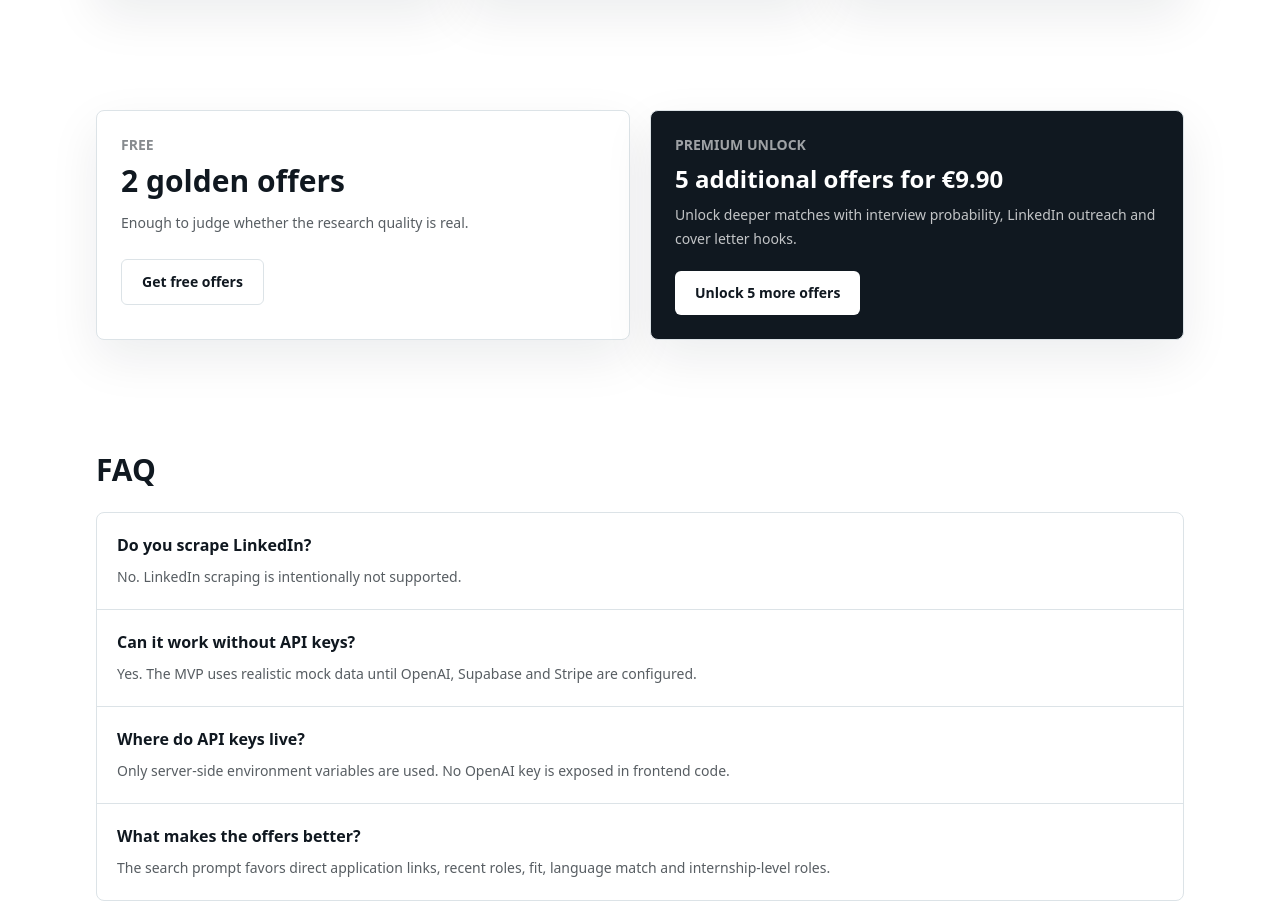
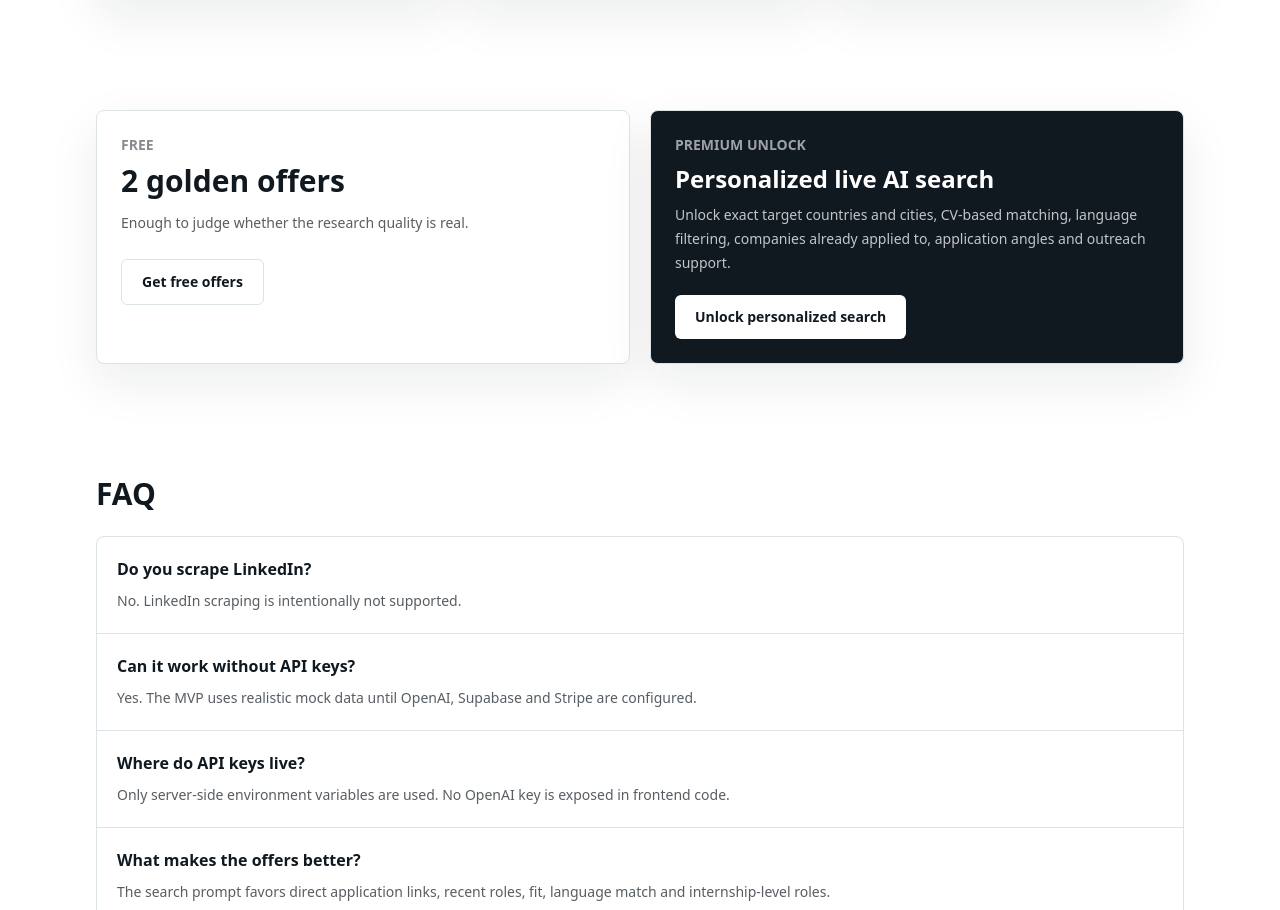
Before and after one commit to paulcuillerot-star/internshiphunter, a Next.js app: page / in a window 1280 px wide. Shown: the part 1031-1941 px from the top of the page. Built offline with nearby package versions, Linux system fonts and the light colour scheme.

Commit message:
update premium live search copy

```diff
--- a/components/PricingCTA.tsx
+++ b/components/PricingCTA.tsx
@@ -1,6 +1,2 @@
 import Link from "next/link";
-
-export function PricingCTA({ reportId }: { reportId?: string }) {
-  const href = reportId ? `/premium/${reportId}` : "/apply";
-  return <div className="rounded-lg border border-line bg-ink p-6 text-white shadow-soft"><p className="text-sm font-semibold uppercase text-white/60">Premium unlock</p><h3 className="mt-2 text-2xl font-bold">5 additional offers for €9.90</h3><p className="mt-2 text-sm leading-6 text-white/75">Unlock deeper matches with interview probability, LinkedIn outreach and cover letter hooks.</p><Link href={href} className="mt-5 inline-flex rounded-md bg-white px-5 py-3 text-sm font-semibold text-ink">Unlock 5 more offers</Link></div>;
-}
+export function PricingCTA({ reportId }: { reportId?: string }) { const href = reportId ? `/premium/${reportId}` : "/apply"; return <div className="rounded-lg border border-line bg-ink p-6 text-white shadow-soft"><p className="text-sm font-semibold uppercase text-white/60">Premium unlock</p><h3 className="mt-2 text-2xl font-bold">Personalized live AI search</h3><p className="mt-2 text-sm leading-6 text-white/75">Unlock exact target countries and cities, CV-based matching, language filtering, companies already applied to, application angles and outreach support.</p><Link href={href} className="mt-5 inline-flex rounded-md bg-white px-5 py-3 text-sm font-semibold text-ink">Unlock personalized search</Link></div>; }
```
